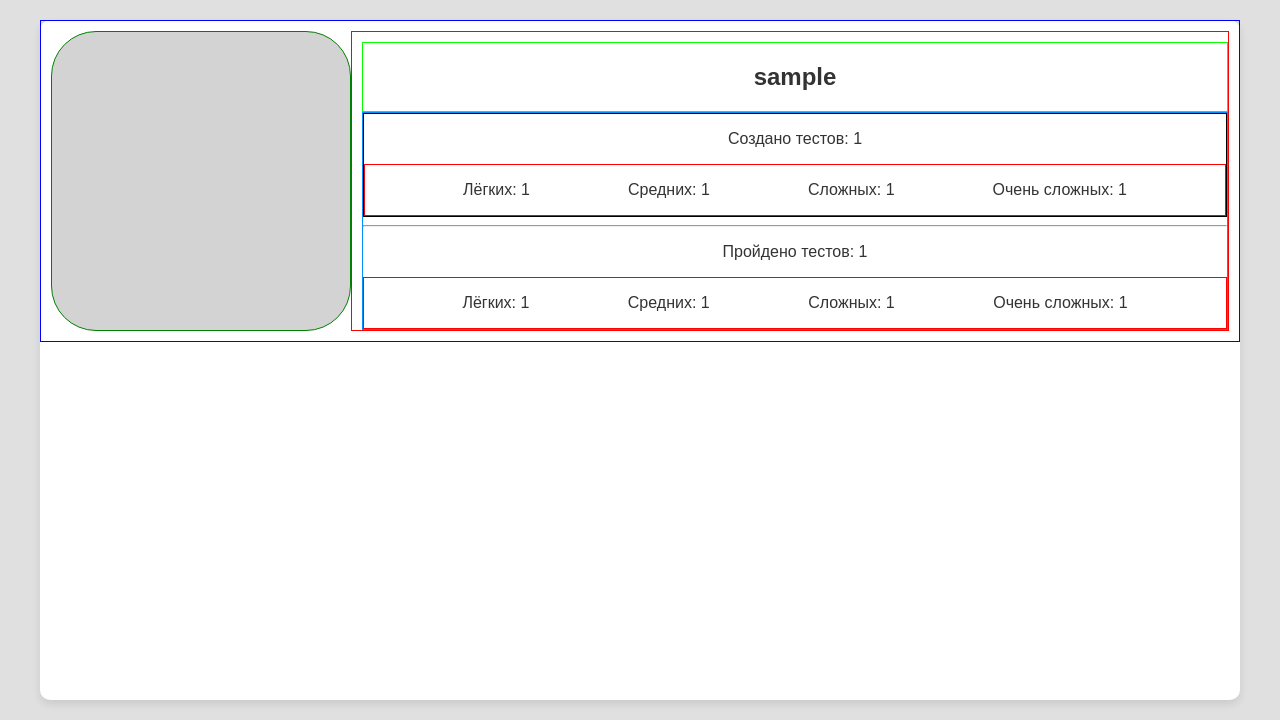
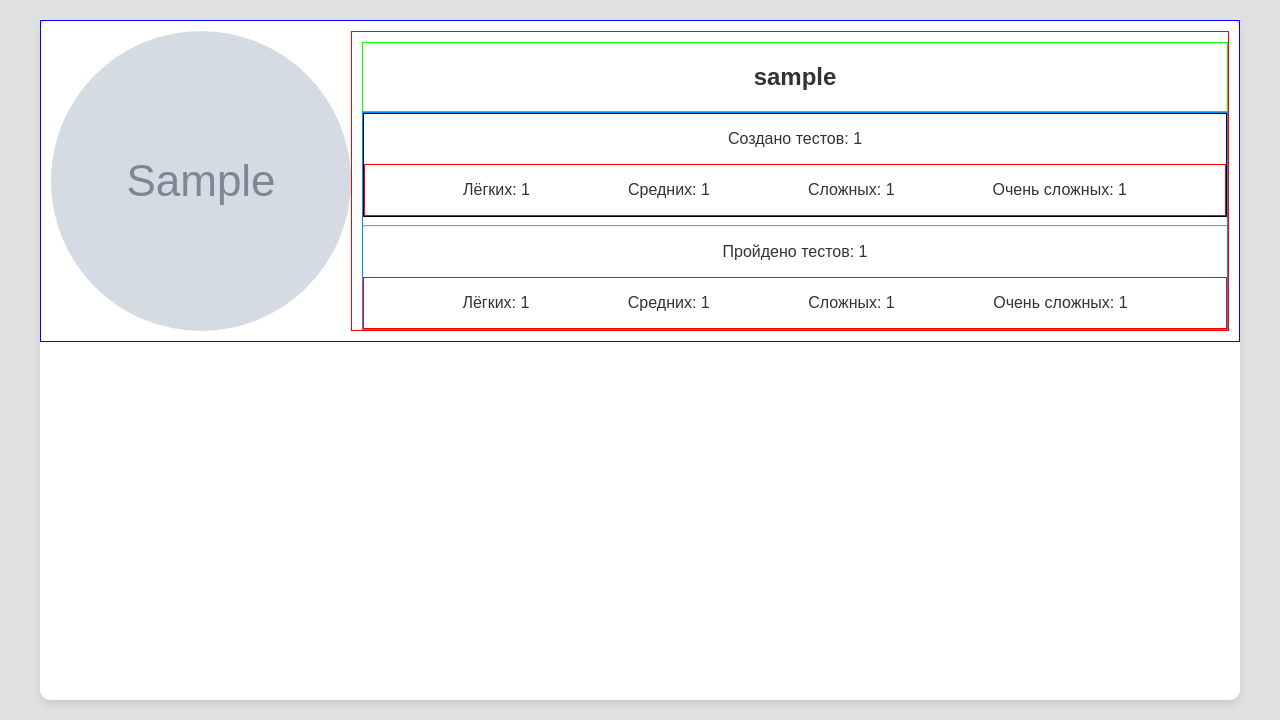
Before and after one commit to 4eLoBeK-001/Quiz, a Django app: page /account/profile/ in a window 1280 px wide. Shown: the part 83-803 px from the top of the page. Run offline with Django 4.2, Linux system fonts and the light colour scheme; a user stored in the database is signed in; tables that the repository leaves empty hold one stand-in row (values such as "Sample post"); grey boxes marked "Sample" are stand-in pictures.

Commit message:
added avatar

```diff
--- a/quiz/quiz/settings.py
+++ b/quiz/quiz/settings.py
@@ -135,3 +135,6 @@ DEFAULT_AUTO_FIELD = 'django.db.models.BigAutoField'
 LOGIN_URL = 'account:login_user'
 
 AUTH_USER_MODEL = 'user.User'
+
+MEDIA_ROOT = BASE_DIR / 'user' / 'media'
+MEDIA_URL = '/media/'
--- a/quiz/quiz/urls.py
+++ b/quiz/quiz/urls.py
@@ -14,11 +14,16 @@ Including another URLconf
     1. Import the include() function: from django.urls import include, path
     2. Add a URL to urlpatterns:  path('blog/', include('blog.urls'))
 """
+from django.conf.urls.static import static
 from django.contrib import admin
 from django.urls import include, path
+from quiz import settings
 
 urlpatterns = [
     path('admin/', admin.site.urls),
     path('', include('quiz_app.urls')),
     path('account/', include('user.urls')),
 ]
+
+if settings.DEBUG:
+    urlpatterns += static(settings.MEDIA_URL, document_root=settings.MEDIA_ROOT)
--- a/quiz/user/forms.py
+++ b/quiz/user/forms.py
@@ -29,3 +29,8 @@ class RegisterUserForm(forms.ModelForm):
             raise forms.ValidationError('Пароли не совпадают!')
         else:
             return cd['password1']
+
+
+class UploadImageForm(forms.Form):
+
+    photo = forms.ImageField(label='')
--- a/quiz/user/models.py
+++ b/quiz/user/models.py
@@ -4,7 +4,7 @@ from django.contrib.auth.models import AbstractUser
 # Create your models here.
 
 class User(AbstractUser):
-    photo = models.ImageField(upload_to='user/', verbose_name='avatar')
+    photo = models.ImageField(upload_to='user/profile_pictures/%Y/%m/%d/', verbose_name='avatar')
 
 
 class Statistics(models.Model):
--- /dev/null
+++ b/quiz/user/static/user/scripts/profile.js
@@ -0,0 +1,12 @@
+
+document.addEventListener('DOMContentLoaded', function() {
+
+    document.querySelector('.avatar').addEventListener('click', () => {
+        document.getElementById('id_photo').click();
+    });
+
+    document.getElementById('id_photo').addEventListener('change', () => {
+        document.getElementById('upload_form').submit();
+    });
+
+});
--- a/quiz/user/static/user/style/profile.css
+++ b/quiz/user/static/user/style/profile.css
@@ -6,13 +6,39 @@
 }
 
 .avatar {
-    border: 1px solid green;
+    position: relative;
     height: 300px;
     width: 300px;
-    background-color: lightgray;
-    border-radius: 15%;
+    border-radius: 50%;
 }
 
+.content-avatar {
+    height: 300px;
+    border-radius: 50%;
+    width: 300px;
+}
+
+.avatar:hover {
+    opacity: 0.7;
+    cursor: pointer;
+}
+
+.avatar:hover .phot {
+    display: block;
+}
+
+.phot {
+    position: absolute;
+    display: none;
+    color: #ffffff;
+    font-size: 20px;
+    background-color: #686868;
+    border-radius: 5px;
+    padding: 5px;
+    transform: translate(-50%, -50%);
+    top: 46%;
+    left: 50%;
+}
 
 .user-info {
     display: flex;
--- a/quiz/user/templates/user/profile.html
+++ b/quiz/user/templates/user/profile.html
@@ -13,7 +13,29 @@
 
     <div class="user">
 
-        <div class="avatar"></div>
+        <form action="" method="post" enctype="multipart/form-data" id="upload_form">
+            {% csrf_token %}
+
+            <div class="form-error">{{ form.non_field_errors }}</div>
+
+            {% for f in form %}
+            <div class="form-group" style="display: none;">
+                {{ f }}
+                <!-- <div class="form_error">{{ f.errors }} </div> -->
+            </div>
+            {% endfor %}
+            <button type="submit" style="display: none;">Отправить</button>
+        </form>
+
+        <div class="avatar">
+            <p class="phot">Выбрать фото</p>
+            {% if user.photo %}
+            <img src="{{ user.photo.url }}" alt="" class="content-avatar">
+            {% else %}
+            <img src="{{ default_url }}user/profile_pictures/default_picture/avatar.png" alt="" class="content-avatar">
+            {% endif %}
+        </div>
+
         <div class="user-info">
             <div class="username">
                 <h2>{% if user.firstname %}
@@ -57,5 +79,6 @@
 
 </main>
 
+<script src="{% static 'user/scripts/profile.js' %}"></script>
 
 {% endblock content %}
--- a/quiz/user/views.py
+++ b/quiz/user/views.py
@@ -1,9 +1,11 @@
-from django.contrib.auth import authenticate, login, logout
+from django.contrib.auth import authenticate, login, logout, get_user_model
 from django.shortcuts import render, redirect
 from django.urls import reverse
 
-from user.forms import LoginUserForm, RegisterUserForm
-from user.models import Statistics
+from quiz import settings
+from user.forms import LoginUserForm, RegisterUserForm, UploadImageForm
+from user.models import Statistics, User
+
 
 # Create your views here.
 
@@ -52,7 +54,18 @@ def register_user(request):
 
 def profile_user(request):
     statistics = Statistics.objects.get(user=request.user)
+    user = request.user
+    if request.method == 'POST':
+        form = UploadImageForm(request.POST, request.FILES)
+        if form.is_valid():
+            user.photo = form.cleaned_data['photo']
+            user.save()
+            return redirect(request.META.get('HTTP_REFERER'))
+    else:
+        form = UploadImageForm()
     context = {
-        'statistics': statistics
+        'statistics': statistics,
+        'form': form,
+        'default_url': settings.MEDIA_URL,
     }
     return render(request, 'user/profile.html', context)
```
Also changed, not shown: quiz/quiz_app/migrations/0006_alter_quiz_options_alter_quizresult_correct_answers_and_more.py (added), quiz/user/media/user/profile_pictures/2025/02/27/another-planet-fentezi.jpg (added), quiz/user/media/user/profile_pictures/default_picture/avatar.png (added), quiz/user/migrations/0002_alter_user_photo.py (added).
